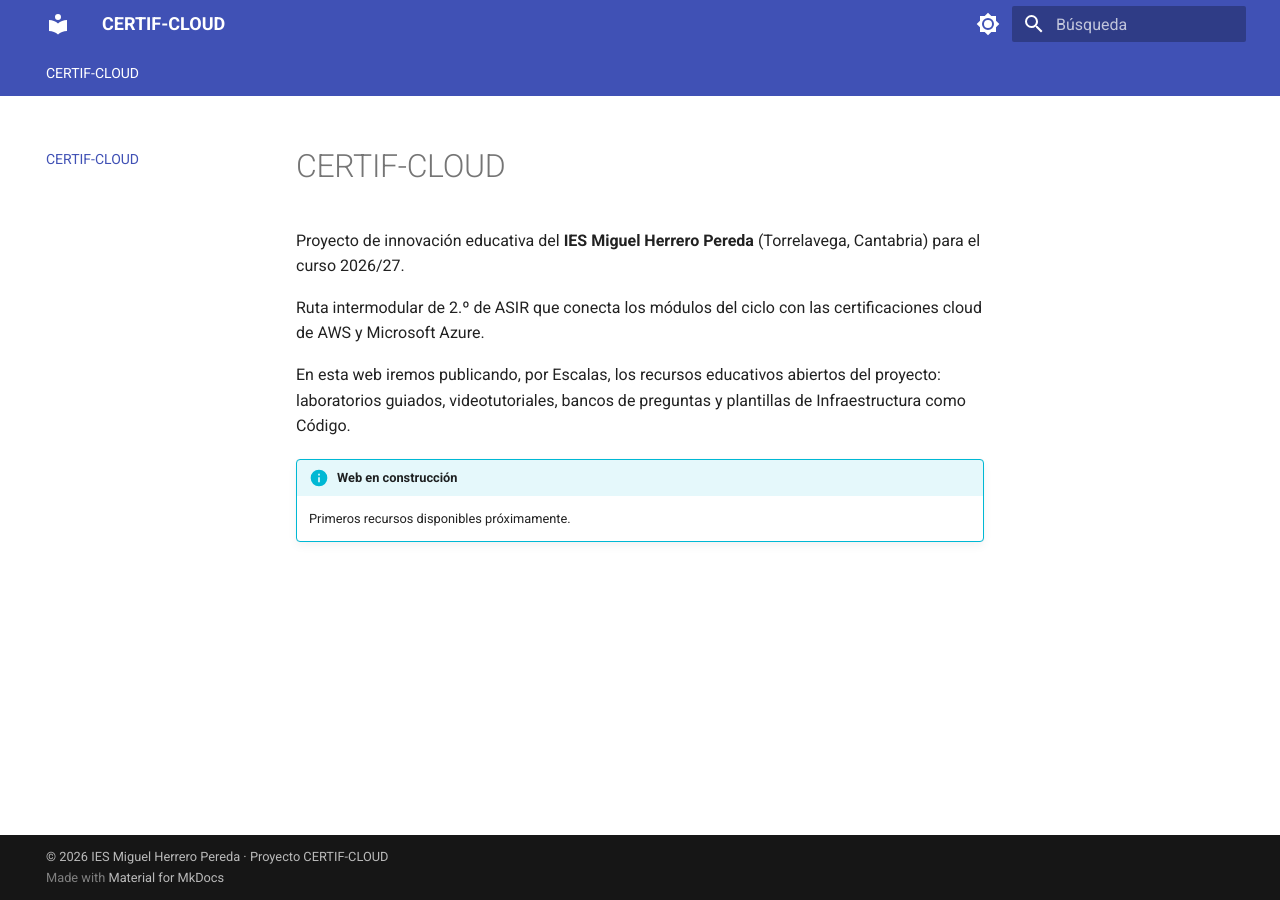
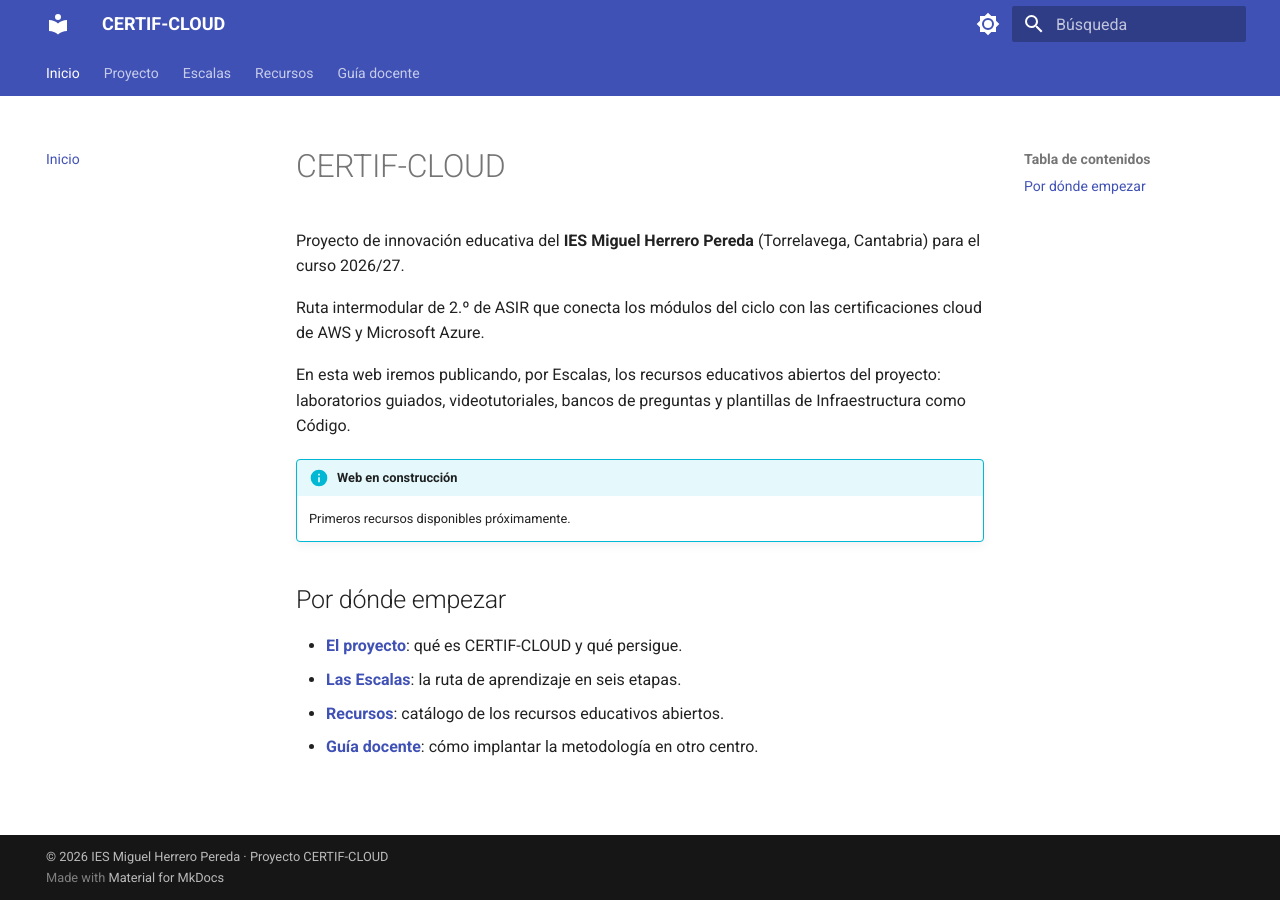
Before and after one commit to certif-cloud/certif-cloud.github.io, an MkDocs documentation site: the page built from docs/index.md, in a window 1280 px wide. Built offline with MkDocs 1.6.1 and Material for MkDocs 9.7.7, drawn with Linux system fonts in a browser that asks for light colours.

Commit message:
Add files via upload

```diff
--- a/docs/index.md
+++ b/docs/index.md
@@ -8,3 +8,10 @@ En esta web iremos publicando, por Escalas, los recursos educativos abiertos del
 
 !!! info "Web en construcción"
     Primeros recursos disponibles próximamente.
+
+## Por dónde empezar
+
+- [**El proyecto**](proyecto.md): qué es CERTIF-CLOUD y qué persigue.
+- [**Las Escalas**](escalas/index.md): la ruta de aprendizaje en seis etapas.
+- [**Recursos**](recursos.md): catálogo de los recursos educativos abiertos.
+- [**Guía docente**](guia-docente.md): cómo implantar la metodología en otro centro.
--- a/mkdocs.yml
+++ b/mkdocs.yml
@@ -8,6 +8,7 @@ theme:
   language: es
   features:
     - navigation.tabs
+    - navigation.indexes
     - navigation.top
     - search.suggest
   palette:
@@ -22,6 +23,16 @@ theme:
         icon: material/brightness-4
         name: Cambiar a modo claro
 
+nav:
+  - Inicio: index.md
+  - Proyecto: proyecto.md
+  - Escalas:
+      - escalas/index.md
+      - "Escala 1 · Fundamentos cloud": escalas/escala-1.md
+      - "Escala 2 · Redes y conectividad": escalas/escala-2.md
+  - Recursos: recursos.md
+  - Guía docente: guia-docente.md
+
 plugins:
   - search:
       lang: es
```
Also changed, not shown: docs/escalas/escala-1.md (added, +24 -0 lines), docs/escalas/escala-2.md (added, +24 -0 lines), docs/escalas/index.md (added, +12 -0 lines), docs/guia-docente.md (added, +13 -0 lines), docs/proyecto.md (added, +27 -0 lines), docs/recursos.md (added, +11 -0 lines).
